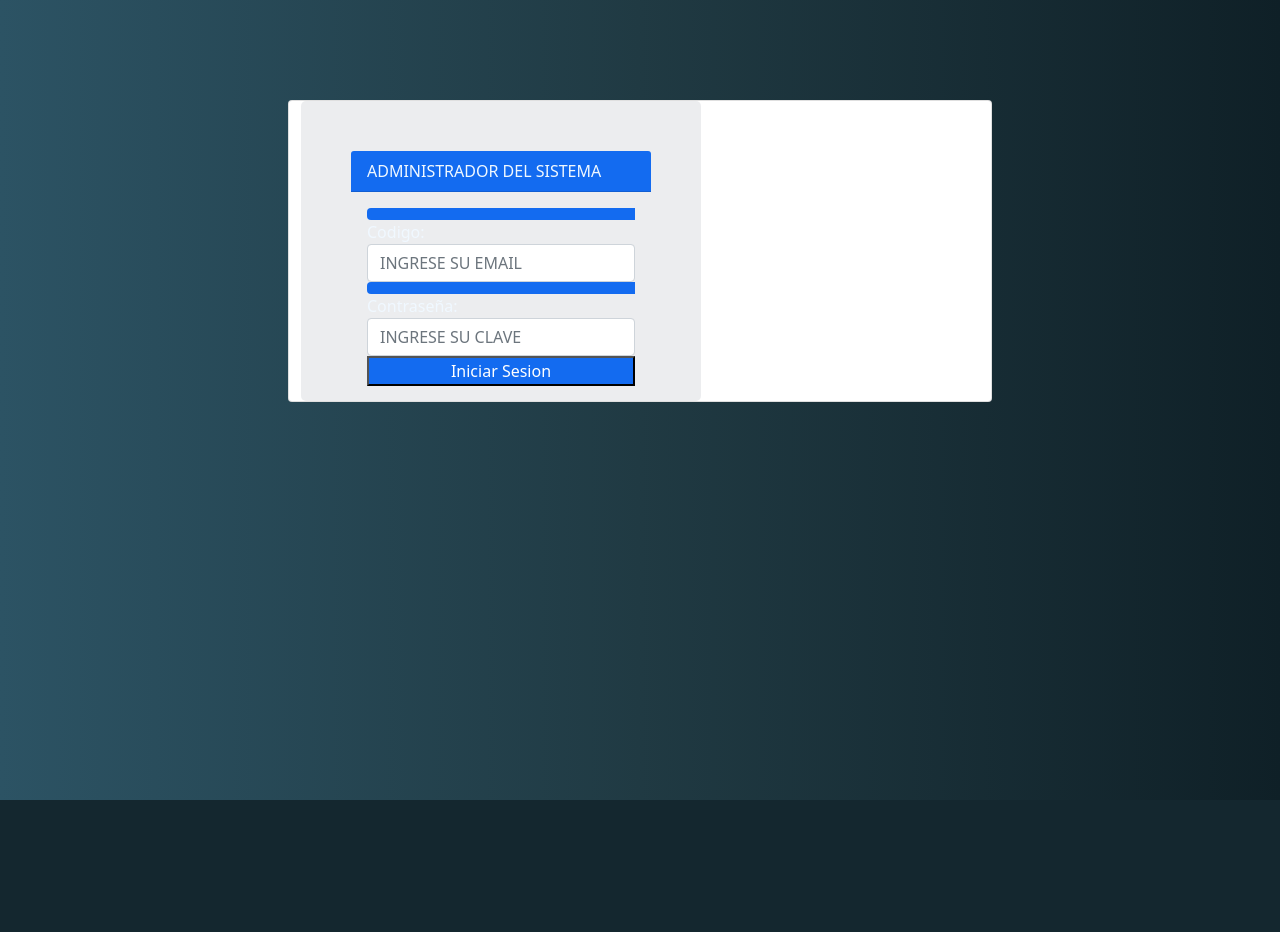
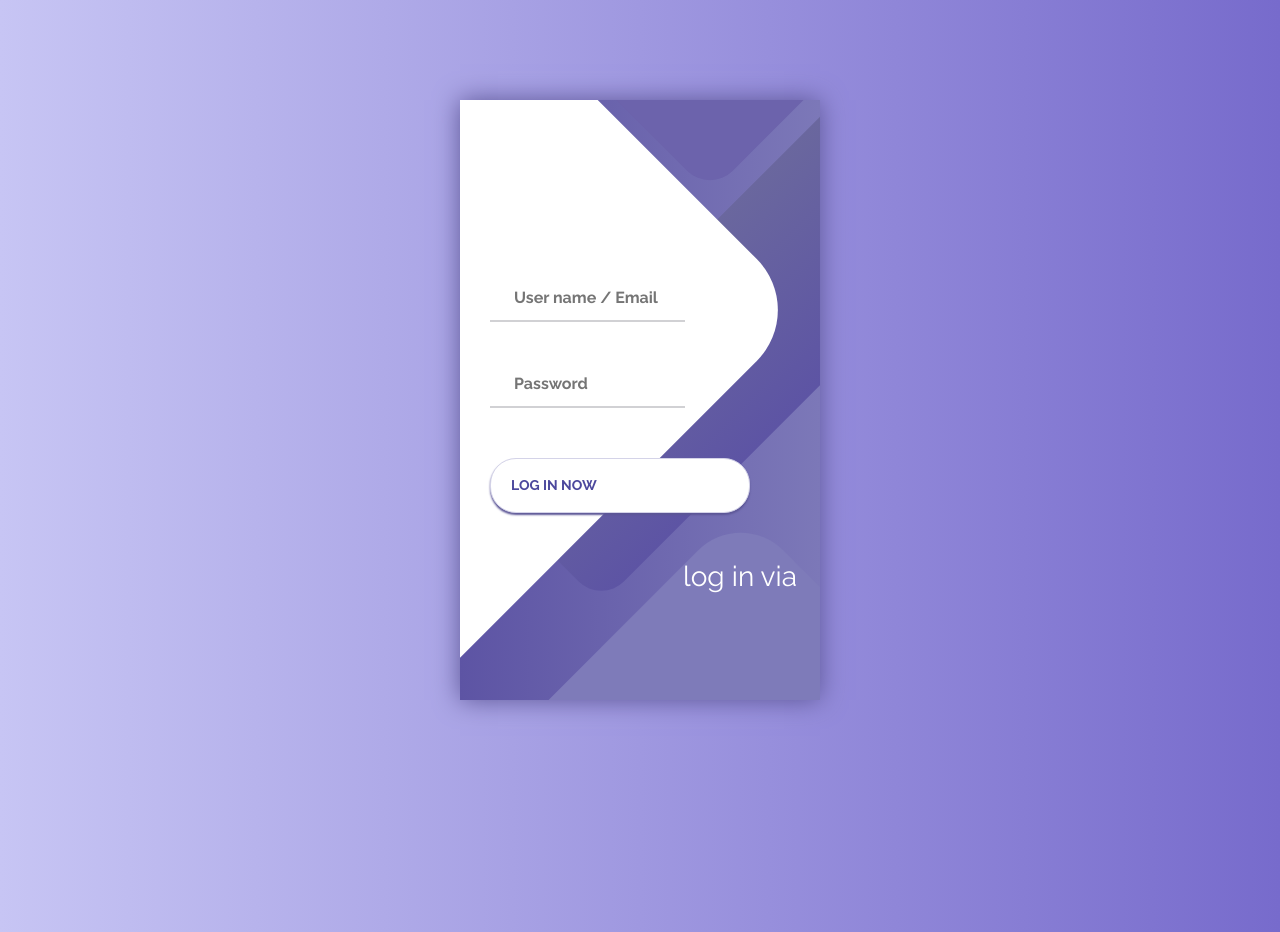
Before and after one commit to jossalajop/proyecto_facturacion, a Flask app: page / in a window 1280 px wide. Before the commit the page ends 800 px from the top, so only its background shows below. Run offline with Flask 2, Linux system fonts and the light colour scheme.

Commit message:
cambio de diseño
login mejorado

```diff
--- a/static/css/main.css
+++ b/static/css/main.css
@@ -1,80 +1,178 @@
-body {
-    background: #0F2027;
-    /* fallback for old browsers */
-    background: -webkit-linear-gradient(to right, #2C5364, #203A43, #0F2027);
-    /* Chrome 10-25, Safari 5.1-6 */
-    background: linear-gradient(to right, #2C5364, #203A43, #0F2027);
-    /* W3C, IE 10+/ Edge, Firefox 16+, Chrome 26+, Opera 12+, Safari 7+ */
+@import url('https://fonts.googleapis.com/css?family=Raleway:400,700');
 
-    color: aliceblue;
+* {
+    box-sizing: border-box;
+    margin: 0;
+    padding: 0;
+    font-family: Raleway, sans-serif;
 }
 
-#cuerpo1 {
-    padding-right: 300px;
-    padding-top: 100px;
-    padding-left: 300px;
+body {
+    background: linear-gradient(90deg, #C7C5F4, #776BCC);
 }
 
-#titulo {
-    background: #136bf0;
-    color: aliceblue;
+.container {
+    display: flex;
+    align-items: center;
+    justify-content: center;
+    min-height: 100vh;
 }
 
-.user_card {
-    height: 300px;
-    width: 400px;
-    margin-top: auto;
-    margin-bottom: auto;
-    background: #e3e5e7ab;
-    display: flex;
-    flex-direction: column;
-    padding: 50px;
-    border-radius: 5px;
-    cursor: pointer;
+.screen {
+    background: linear-gradient(90deg, #5D54A4, #7C78B8);
+    position: relative;
+    height: 600px;
+    width: 360px;
+    box-shadow: 0px 0px 24px #5C5696;
 }
 
-#login {
-    width: 100%;
-    background: #136bf0 !important;
-    color: white !important;
+.screen__content {
+    z-index: 1;
+    position: relative;
+    height: 100%;
 }
 
-.input-group-text {
-    background: #136bf0 !important;
-    color: white !important;
-    border: 0 !important;
-    border-radius: 0.25rem 0 0 0.25rem !important;
+.screen__background {
+    position: absolute;
+    top: 0;
+    left: 0;
+    right: 0;
+    bottom: 0;
+    z-index: 0;
+    -webkit-clip-path: inset(0 0 0 0);
+    clip-path: inset(0 0 0 0);
 }
 
-.custom-checkbox .custom-control-input:checked~.custom-control-label::before {
-    background-color: #136bf0 !important;
+.screen__background__shape {
+    transform: rotate(45deg);
+    position: absolute;
 }
 
-#carpa {
-    padding-left: 300px;
-    width: 700px;
-    height: 250px;
+.screen__background__shape1 {
+    height: 520px;
+    width: 520px;
+    background: #FFF;
+    top: -50px;
+    right: 120px;
+    border-radius: 0 72px 0 0;
 }
 
-a {
-    background-color: plum;
-    font-style: oblique;
-    list-style: none;
-    margin: 10px;
-
+.screen__background__shape2 {
+    height: 220px;
+    width: 220px;
+    background: #6C63AC;
+    top: -172px;
+    right: 0;
+    border-radius: 32px;
 }
 
-p {
-    color: purple;
-    text-align: center;
-    font-family: Cambria, Cochin, Georgia, Times, 'Times New Roman', serif;
-    font-size: large;
+.screen__background__shape3 {
+    height: 540px;
+    width: 190px;
+    background: linear-gradient(270deg, #5D54A4, #6A679E);
+    top: -24px;
+    right: 0;
+    border-radius: 32px;
 }
 
-h3 {
-    color: blue;
-    font-style: italic;
-    text-shadow: 10px 10px 10px #FF0000;
+.screen__background__shape4 {
+    height: 400px;
+    width: 200px;
+    background: #7E7BB9;
+    top: 420px;
+    right: 50px;
+    border-radius: 60px;
+}
+
+.login {
+    width: 320px;
+    padding: 30px;
+    padding-top: 156px;
+}
+
+.login__field {
+    padding: 20px 0px;
+    position: relative;
+}
+
+.login__icon {
+    position: absolute;
+    top: 30px;
+    color: #7875B5;
+}
+
+.login__input {
+    border: none;
+    border-bottom: 2px solid #D1D1D4;
+    background: none;
+    padding: 10px;
+    padding-left: 24px;
+    font-weight: 700;
+    width: 75%;
+    transition: .2s;
+}
+
+.login__input:active,
+.login__input:focus,
+.login__input:hover {
+    outline: none;
+    border-bottom-color: #6A679E;
+}
+
+.login__submit {
+    background: #fff;
+    font-size: 14px;
+    margin-top: 30px;
+    padding: 16px 20px;
+    border-radius: 26px;
+    border: 1px solid #D4D3E8;
+    text-transform: uppercase;
+    font-weight: 700;
+    display: flex;
+    align-items: center;
+    width: 100%;
+    color: #4C489D;
+    box-shadow: 0px 2px 2px #5C5696;
+    cursor: pointer;
+    transition: .2s;
+}
+
+.login__submit:active,
+.login__submit:focus,
+.login__submit:hover {
+    border-color: #6A679E;
+    outline: none;
+}
+
+.button__icon {
+    font-size: 24px;
+    margin-left: auto;
+    color: #7875B5;
+}
+
+.social-login {
+    position: absolute;
+    height: 140px;
+    width: 160px;
     text-align: center;
-    font-size: 400px;
+    bottom: 0px;
+    right: 0px;
+    color: #fff;
 }
+
+.social-icons {
+    display: flex;
+    align-items: center;
+    justify-content: center;
+}
+
+.social-login__icon {
+    padding: 20px 10px;
+    color: #fff;
+    text-decoration: none;
+    text-shadow: 0px 0px 8px #7875B5;
+}
+
+.social-login__icon:hover {
+    transform: scale(1.5);
+}
--- a/templates/home.html
+++ b/templates/home.html
@@ -16,49 +16,44 @@
   <title>Hello, world!</title>
 </head>
 
-<body id="cuerpo1">
+<body ">
 
 
 
 
-  <div class="row">
-    <div class="col">
-
-
-    </div>
-    <div class="col"></div>
-    <div class="card">
-      <div class="user_card pasar">
-        <div class="card-header" id="titulo">
-          ADMINISTRADOR DEL SISTEMA
+  <div class=" container">
+  <div class="screen">
+    <div class="screen__content">
+      <form class="login">
+        <div class="login__field">
+          <i class="login__icon fas fa-user"></i>
+          <input type="text" class="login__input" placeholder="User name / Email">
         </div>
-        <div class="card-body">
-          <form method="get" action="">
-            <div class="form-group">
-              <div class="input-group-append">
-                <span class="input-group-text"><i class="fas fa-user"></i></span>
-                <label for="Codigo">Codigo:</label>
-                <input type="imput" name="" id="codigo" placeholder="INGRESE SU EMAIL" class="form-control"
-                  aria-describedby="helpId">
-              </div>
-            </div>
-            <div class="form-group">
-              <div class="input-group-append">
-                <span class="input-group-text"><i class="fas fa-key"></i></span>
-                <label for="clave">Contraseña:</label>
-                <input type="password" placeholder="INGRESE SU CLAVE" name="" id="clave" class="form-control"
-                  aria-describedby="helpId">
-              </div>
-
-            </div>
-          </form>
-          <div>
-            <input id="login" type="submit" id="boton" onclick="iniciarSesion()" value="Iniciar Sesion">
-          </div>
-
+        <div class="login__field">
+          <i class="login__icon fas fa-lock"></i>
+          <input type="password" class="login__input" placeholder="Password">
+        </div>
+        <button class="button login__submit">
+          <span class="button__text">Log In Now</span>
+          <i class="button__icon fas fa-chevron-right"></i>
+        </button>
+      </form>
+      <div class="social-login">
+        <h3>log in via</h3>
+        <div class="social-icons">
+          <a href="#" class="social-login__icon fab fa-instagram"></a>
+          <a href="#" class="social-login__icon fab fa-facebook"></a>
+          <a href="#" class="social-login__icon fab fa-twitter"></a>
         </div>
       </div>
     </div>
+    <div class="screen__background">
+      <span class="screen__background__shape screen__background__shape4"></span>
+      <span class="screen__background__shape screen__background__shape3"></span>
+      <span class="screen__background__shape screen__background__shape2"></span>
+      <span class="screen__background__shape screen__background__shape1"></span>
+    </div>
+  </div>
   </div>
 
 
```
